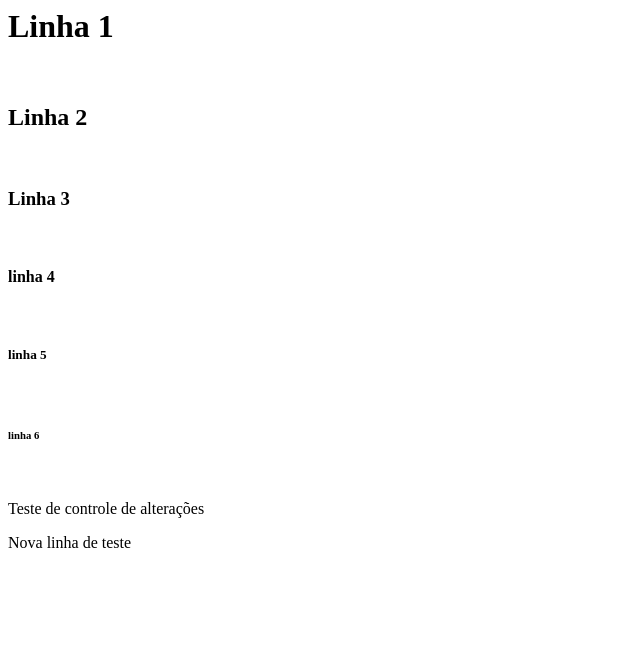
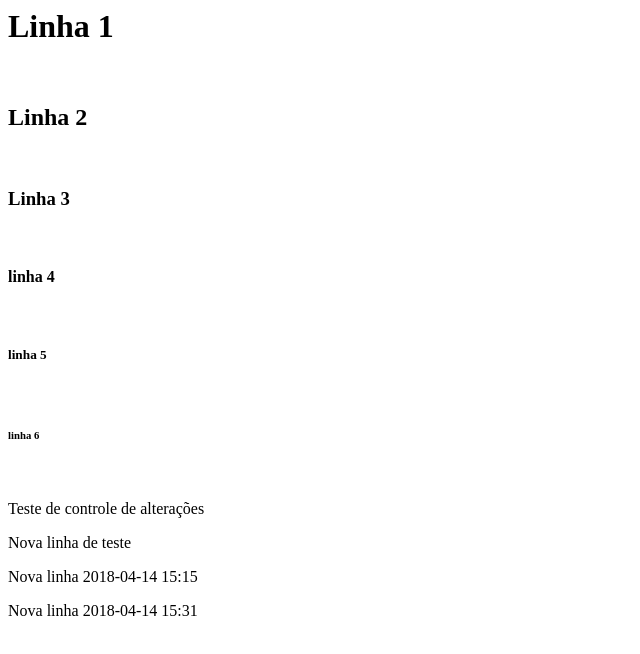
Before and after one commit to dberteli/TesteGit, a plain HTML site: page index.html in a window 1280 px wide. Shown: the whole page, without its empty margins (0-640 px from the left). Drawn offline with Linux system fonts and the light colour scheme.

Commit message:
Nova linha 2018-04-14 15:31

```diff
--- a/index.html
+++ b/index.html
@@ -10,5 +10,7 @@
 <h6>linha 6</h6><br/>
 <p> Teste de controle de alterações</p>
 <p> Nova linha de teste</p>
+<p> Nova linha 2018-04-14 15:15</p>
+<p> Nova linha 2018-04-14 15:31</p>
 </body>
 </html>
```
